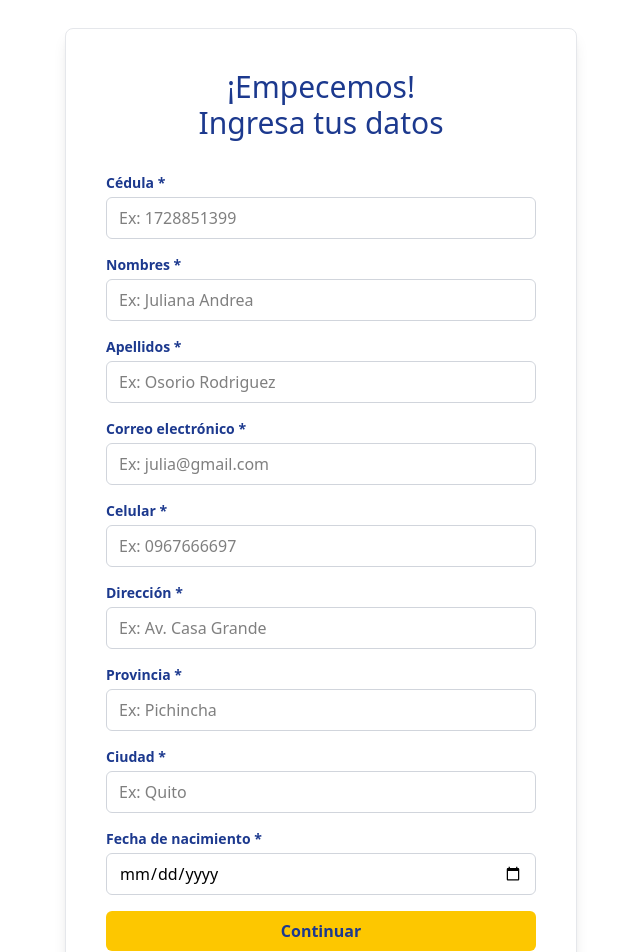
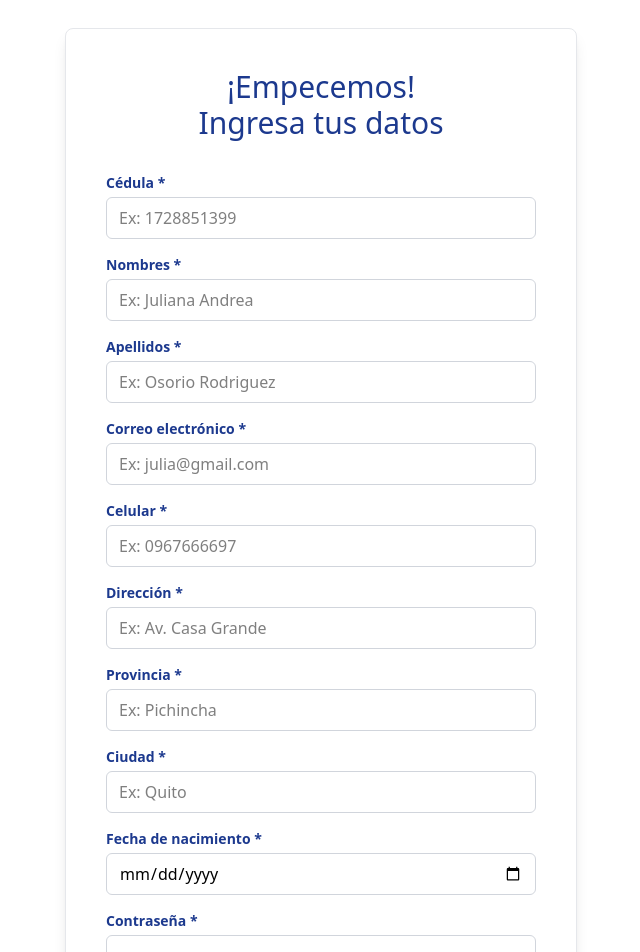
Before and after one commit to Bryan-Quispe/BaseAvanzadaG1, a React (Vite) app in the folder Frontend/frontBancoPichincha/: page /register in a window 1280 px wide. Shown: the top 952 px of the page, without its empty margins (319-959 px from the left). Built offline with nearby package versions, Linux system fonts and the light colour scheme.

Commit message:
Fixing deploy

```diff
--- a/Frontend/frontBancoPichincha/src/pages/Register.jsx
+++ b/Frontend/frontBancoPichincha/src/pages/Register.jsx
@@ -17,6 +17,7 @@ function Register() {
     cliente_provincia: "",
     cliente_ciudad: "",
     cliente_fchnacimiento: "",
+    cliente_contrasena: "",
   });
 
   useEffect(() => {
@@ -68,6 +69,7 @@ function Register() {
         cliente_provincia: "",
         cliente_ciudad: "",
         cliente_fchnacimiento: "",
+        cliente_contrasena:"",
       });
 
       sessionStorage.setItem("registerSuccesfull", true);
@@ -204,6 +206,15 @@ function Register() {
             required
           />
 
+          <InputText
+            label="Contraseña"
+            name="cliente_contrasena"
+            type="password"
+            value={formData.cliente_contrasena}
+            onChange={handleChange}
+            required
+          />
+
           <button
             type="submit"
             disabled={loading}
```
